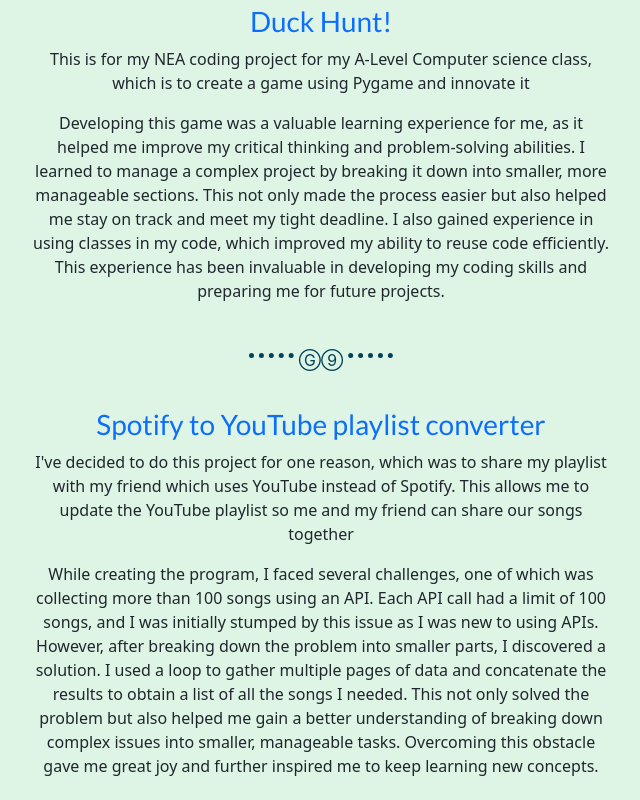
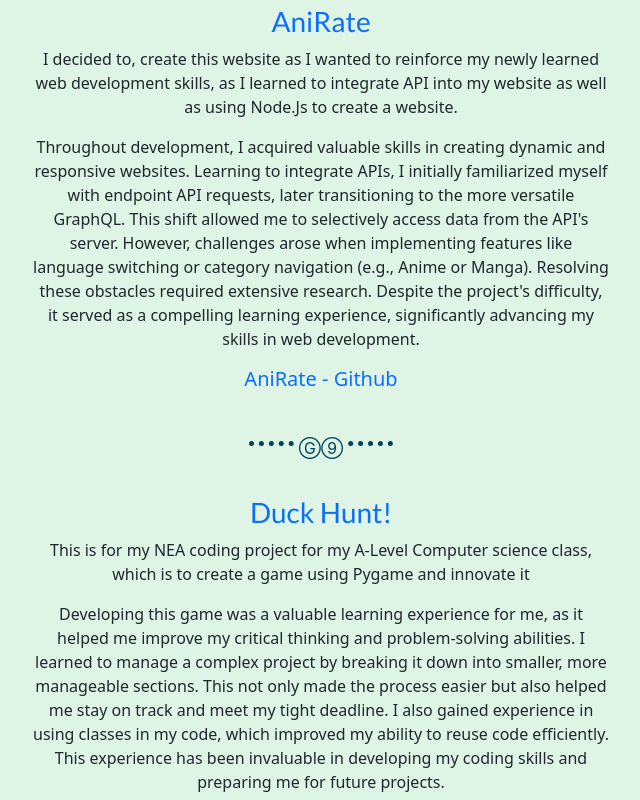
Before and after one commit to GRoz9/CV, a plain HTML site: page index.html in a window 1280 px wide. Shown: the part 1580-2380 px from the top of the page, without its empty margins (319-959 px from the left). Drawn offline with nearby package versions, Linux system fonts and the light colour scheme.

Commit message:
Update to index.html

```diff
--- a/index.html
+++ b/index.html
@@ -130,6 +130,25 @@
         <h2>Personal Projects</h2>
         <div>
           <h3>
+            <a href="https://anirates.onrender.com/">AniRate</a>
+          </h3>
+          <p>
+            I decided to, create this website as I wanted to reinforce my newly learned web development skills,
+            as I learned to integrate API into my website as well as using Node.Js to create a website.
+          </p>
+          <p>
+            Throughout development, I acquired valuable skills in creating dynamic and responsive websites.
+            Learning to integrate APIs, I initially familiarized myself with endpoint API requests,
+            later transitioning to the more versatile GraphQL. This shift allowed me to selectively access data from the API's server.
+            However, challenges arose when implementing features like language switching or category navigation (e.g., Anime or Manga).
+            Resolving these obstacles required extensive research. Despite the project's difficulty, it served as a compelling learning experience,
+            significantly advancing my skills in web development.
+          </p>
+          <h5><a href="https://github.com/GRoz9/AniRate">AniRate - Github</a></h2>
+        </div>
+        <hr id="hrProjects" />
+        <div>
+          <h3>
             <a href="https://github.com/GRoz9/Duck-Hunt-Game">Duck Hunt!</a>
           </h3>
           <p>
```
